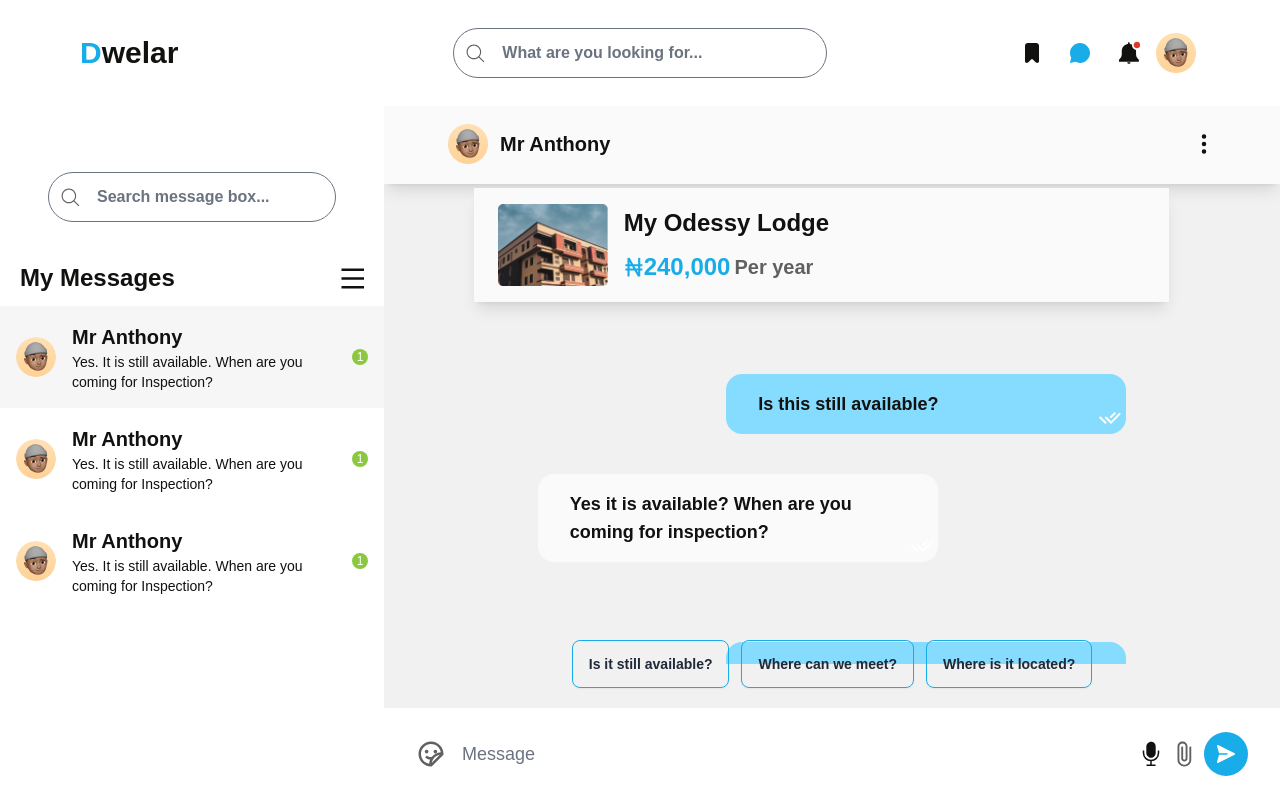
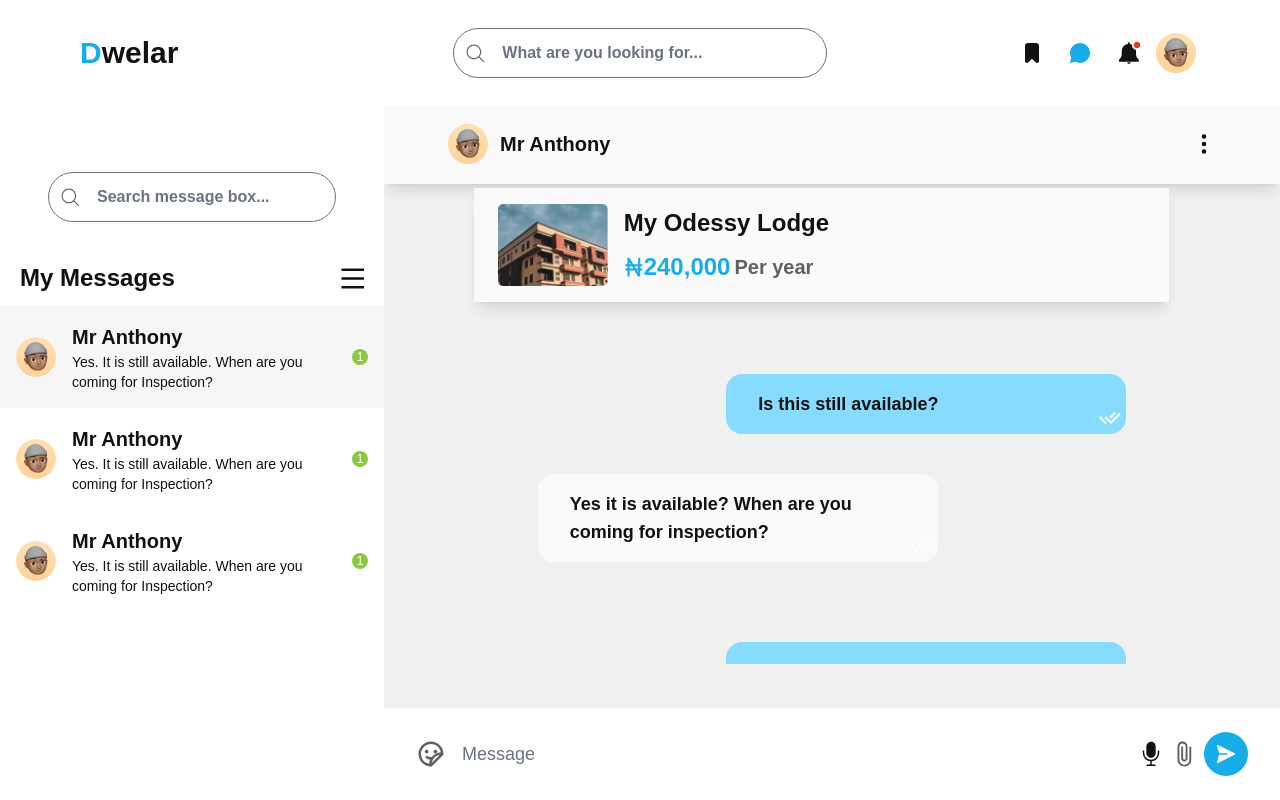
Before and after one commit to Kingsleyaham/chat-box-notification, a React (Vite) app: page /chat/1 in a window 1280 px wide. Built offline with nearby package versions, Linux system fonts and the light colour scheme; a web font is replaced by a local one.

Commit message:
refactor: implement hide suggestions on focus leave

```diff
--- a/src/pages/dashboard/chat/Chats.tsx
+++ b/src/pages/dashboard/chat/Chats.tsx
@@ -10,6 +10,7 @@ import MessageBox from "./components/MessageBox";
 
 const Chats = () => {
   const [menuIsOpen, setMenuIsOpen] = useState(false);
+  const [inputIsFocused, setInputIsFocused] = useState(false);
 
   return (
     <div className="w-full">
@@ -73,8 +74,8 @@ const Chats = () => {
           </div>
         </div>
       </div>
-      <ChatReplySuggestions />
-      <ChatFooter />
+      {inputIsFocused && <ChatReplySuggestions />}
+      <ChatFooter setInputIsFocused={setInputIsFocused} />
     </div>
   );
 };
--- a/src/pages/dashboard/chat/components/ChatFooter.tsx
+++ b/src/pages/dashboard/chat/components/ChatFooter.tsx
@@ -3,7 +3,10 @@ import EmojiIcon from "./icons/EmojiIcon";
 import SendIcon from "./icons/SendIcon";
 import VoiceNoteIcon from "./icons/VoiceNoteIcon";
 
-const ChatFooter = () => {
+type propTypes = {
+  setInputIsFocused: React.Dispatch<React.SetStateAction<boolean>>;
+};
+const ChatFooter = ({ setInputIsFocused }: propTypes) => {
   return (
     <div className="fixed bottom-0 bg-white py-2 overflow-x-hidden w-full left-0 pl-96 z-0">
       <div className="flex justify-start items-center gap-1 px-8">
@@ -15,6 +18,8 @@ const ChatFooter = () => {
             type="text"
             className="input-control rounded-full w-full text-grey font-medium text-lg border-0 focus:border-0"
             placeholder="Message"
+            onFocus={() => setInputIsFocused(true)}
+            onBlur={() => setInputIsFocused(false)}
           />
         </div>
 
```
